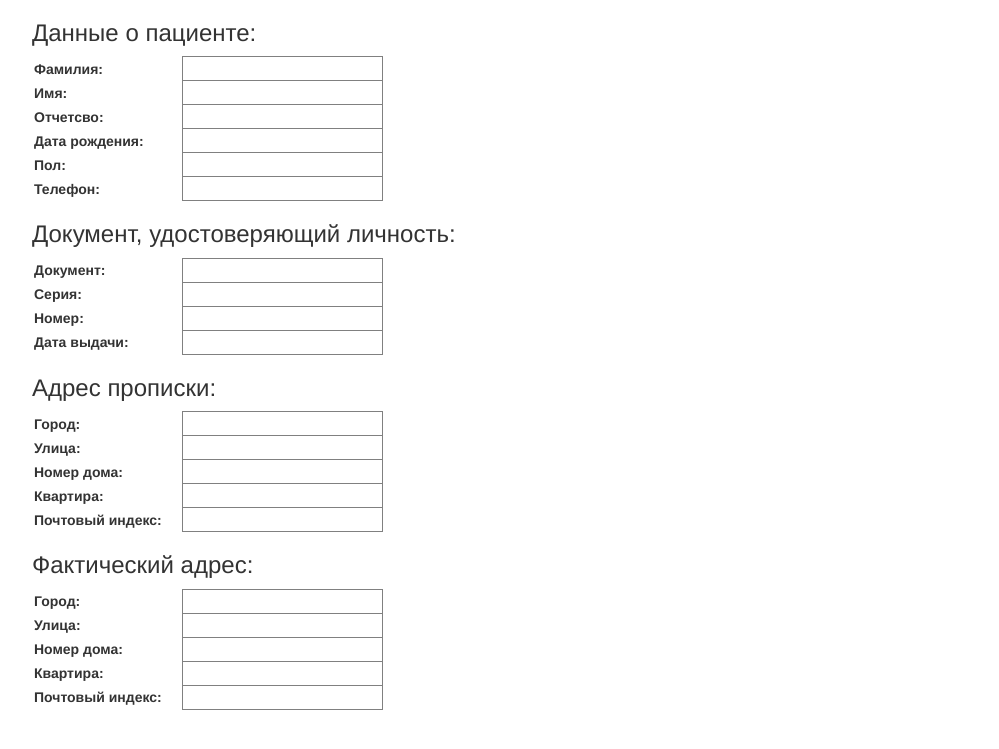
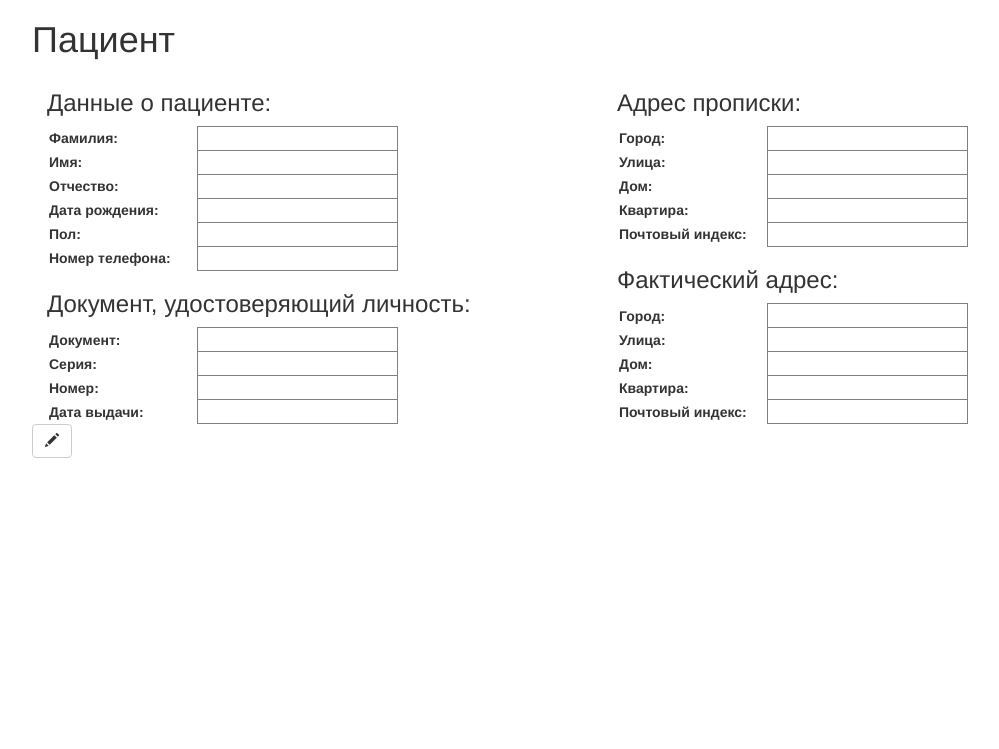
Before and after one commit to lancelote/idc_test, a Django app: template med_app/templates/med_app/patient_detail.html in a window 1280 px wide. Shown: the top 749 px of the page, without its empty margins (38-1037 px from the left). Run offline with Django 3.2, Linux system fonts and the light colour scheme; the template is opened without the code that fills it, so the values that code supplies are empty; some libraries are stand-ins or nearby versions.

Commit message:
edit functionality

```diff
--- a/med_app/static/css/custom.css
+++ b/med_app/static/css/custom.css
@@ -11,10 +11,6 @@ th {
     width: 150px;
 }
 
-.btn {
-    width: 325px;
-}
-
 .button {
     padding-top: 10px;
 }
--- a/med_app/templates/med_app/patient_detail.html
+++ b/med_app/templates/med_app/patient_detail.html
@@ -1,6 +1,8 @@
 {% extends 'med_app/base.html' %}
 
 {% block content %}
+    <h1>Пациент</h1>
+    <div class="col-md-6">
         <div>
             <h3>Данные о пациенте:</h3>
             <table class="detail">
@@ -13,7 +15,7 @@
                     <td>{{ patient.first_name }}</td>
                 </tr>
                 <tr>
-                <th>Отчетсво:</th>
+                    <th>Отчество:</th>
                     <td>{{ patient.patronymic_name }}</td>
                 </tr>
                 <tr>
@@ -25,7 +27,7 @@
                     <td>{{ patient.sex }}</td>
                 </tr>
                 <tr>
-                <th>Телефон:</th>
+                    <th>Номер телефона:</th>
                     <td>{{ patient.phone_number }}</td>
                 </tr>
             </table>
@@ -51,6 +53,8 @@
                 </tr>
             </table>
         </div>
+    </div>
+    <div class="col-md-6">
         <div>
             <h3>Адрес прописки:</h3>
             <table class="detail">
@@ -63,7 +67,7 @@
                     <td>{{ reg_address.street }}</td>
                 </tr>
                 <tr>
-                <th>Номер дома:</th>
+                    <th>Дом:</th>
                     <td>{{ reg_address.house }}</td>
                 </tr>
                 <tr>
@@ -88,7 +92,7 @@
                     <td>{{ act_address.street }}</td>
                 </tr>
                 <tr>
-                <th>Номер дома:</th>
+                    <th>Дом:</th>
                     <td>{{ act_address.house }}</td>
                 </tr>
                 <tr>
@@ -101,4 +105,6 @@
                 </tr>
             </table>
         </div>
+    </div>
+    <a class="btn btn-default" href="{% url 'patient_edit' pk=patient.pk %}"><span class="glyphicon glyphicon-pencil"></span></a>
 {% endblock %}
--- a/med_app/urls.py
+++ b/med_app/urls.py
@@ -6,4 +6,6 @@ urlpatterns = [
     url(r'^$', views.patient_list),
     url(r'^patient/(?P<pk>[0-9]+)/$', views.patient_detail),
     url(r'^patient/new/$', views.patient_new, name='patient_new'),
+    url(r'^patient/(?P<pk>[0-9]+)/edit/$', views.patient_edit,
+        name='patient_edit'),
 ]
```
Also changed, not shown: med_app/templates/med_app/patient_edit.html (+7 -1 lines), med_app/views.py (+48 -0 lines). Lines whose indentation alone changed are shown as unchanged.
